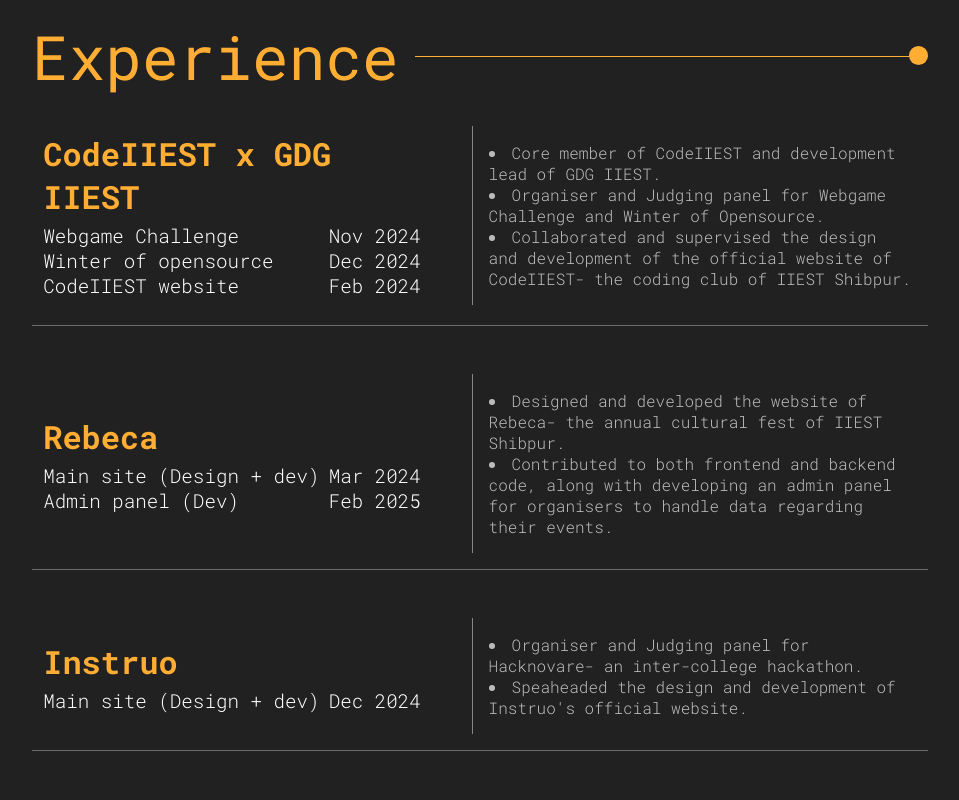
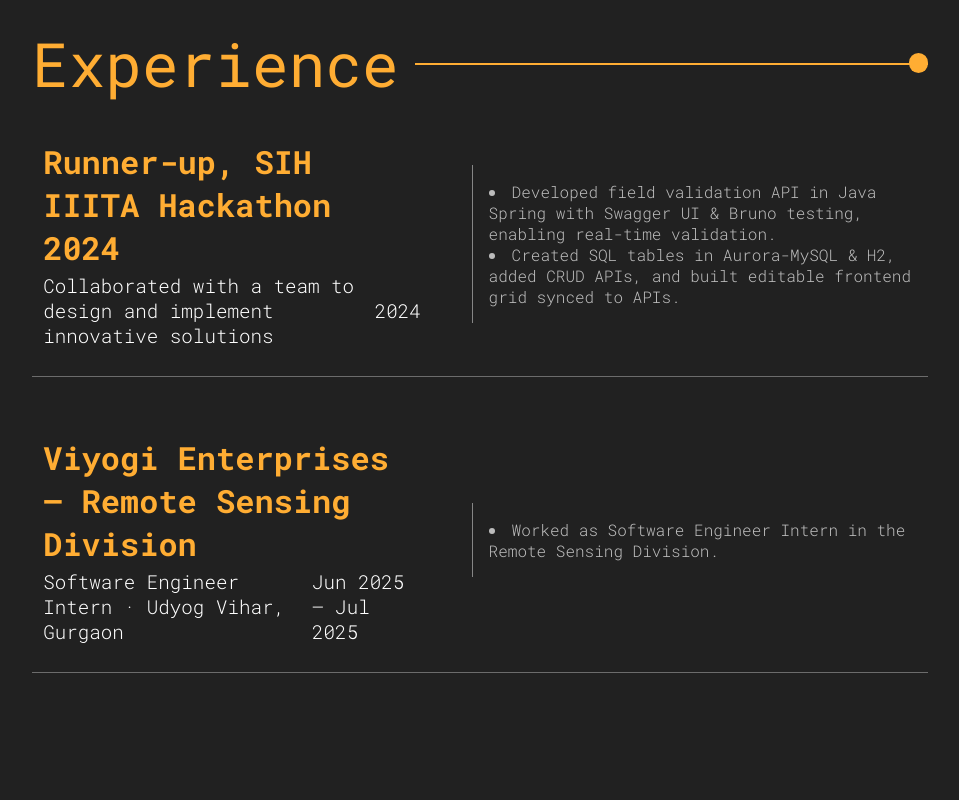
Before and after one commit to nishankkumar23/Portfolio, a React (Vite) app: page / in a window 1280 px wide. Shown: the part 3240-4040 px from the top of the page, without its empty margins (160-1119 px from the left). Built offline with nearby package versions, Linux system fonts and the light colour scheme; the HTML template or start-up script is replaced by a standard one; a web font is replaced by a local one.

Commit message:
Update Experience: SIH IIITA Hackathon runner-up and Viyogi Enterprises internship

```diff
--- a/src/pages/Experience/Experience.jsx
+++ b/src/pages/Experience/Experience.jsx
@@ -17,63 +17,24 @@
                 <div className="wideline right-to-left"></div>
             </div>
             <div className="exp-data">
-                {/* <Expcard data={CodeIIEST} />
-                <Expcard data={GDSC} /> */}
                 <Educard
                     data={{
-                        degree: "CodeIIEST x GDG IIEST",
-                        projects: [
-                            {
-                                project: "Webgame Challenge",
-                                duration: "Nov 2024",
-                            },
-                            {
-                                project: "Winter of opensource",
-                                duration: "Dec 2024",
-                            },
-                            {
-                                project: "CodeIIEST website",
-                                duration: "Feb 2024",
-                            },
-                        ],
+                        degree: "Runner-up, SIH IIITA Hackathon 2024",
+                        branch: "Collaborated with a team to design and implement innovative solutions",
+                        duration: "2024",
                         bullets: [
-                            "Core member of CodeIIEST and development lead of GDG IIEST.",
-                            "Organiser and Judging panel for Webgame Challenge and Winter of Opensource.",
-                            "Collaborated and supervised the design and development of the official website of CodeIIEST- the coding club of IIEST Shibpur.",
+                            "Developed field validation API in Java Spring with Swagger UI & Bruno testing, enabling real-time validation.",
+                            "Created SQL tables in Aurora-MySQL & H2, added CRUD APIs, and built editable frontend grid synced to APIs.",
                         ],
                     }}
                 />
                 <Educard
                     data={{
-                        degree: "Rebeca",
-                        projects: [
-                            {
-                                project: "Main site (Design + dev)",
-                                duration: "Mar 2024",
-                            },
-                            {
-                                project: "Admin panel (Dev)",
-                                duration: "Feb 2025",
-                            },
-                        ],
+                        degree: "Viyogi Enterprises – Remote Sensing Division",
+                        branch: "Software Engineer Intern · Udyog Vihar, Gurgaon",
+                        duration: "Jun 2025 – Jul 2025",
                         bullets: [
-                            "Designed and developed the website of Rebeca- the annual cultural fest of IIEST Shibpur.",
-                            "Contributed to both frontend and backend code, along with developing an admin panel for organisers to handle data regarding their events."
-                        ],
-                    }}
-                />
-                <Educard
-                    data={{
-                        degree: "Instruo",
-                        projects: [
-                            {
-                                project: "Main site (Design + dev)",
-                                duration: "Dec 2024",
-                            },
-                        ],
-                        bullets: [
-                            "Organiser and Judging panel for Hacknovare- an inter-college hackathon.",
-                            "Speaheaded the design and development of Instruo's official website.",
+                            "Worked as Software Engineer Intern in the Remote Sensing Division.",
                         ],
                     }}
                 />
```
